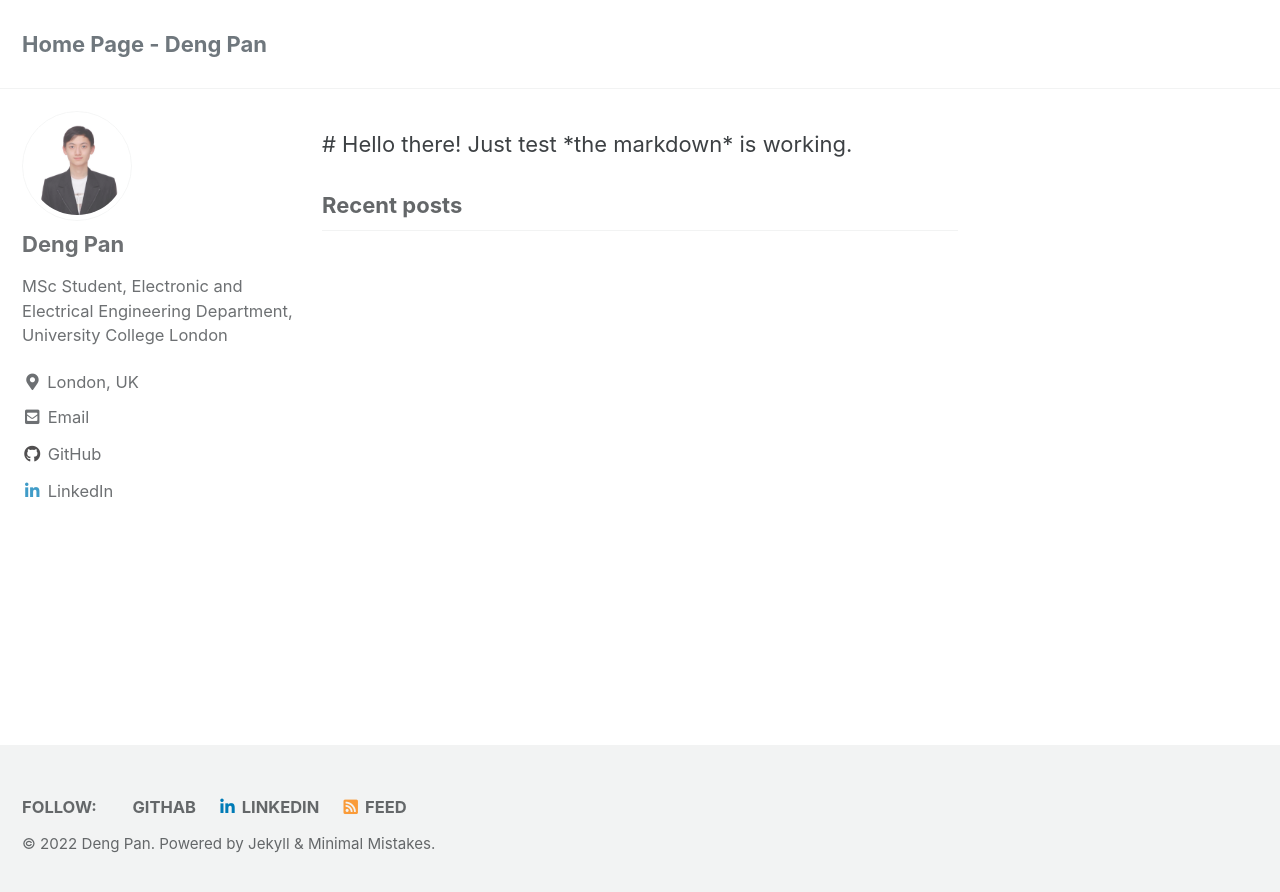
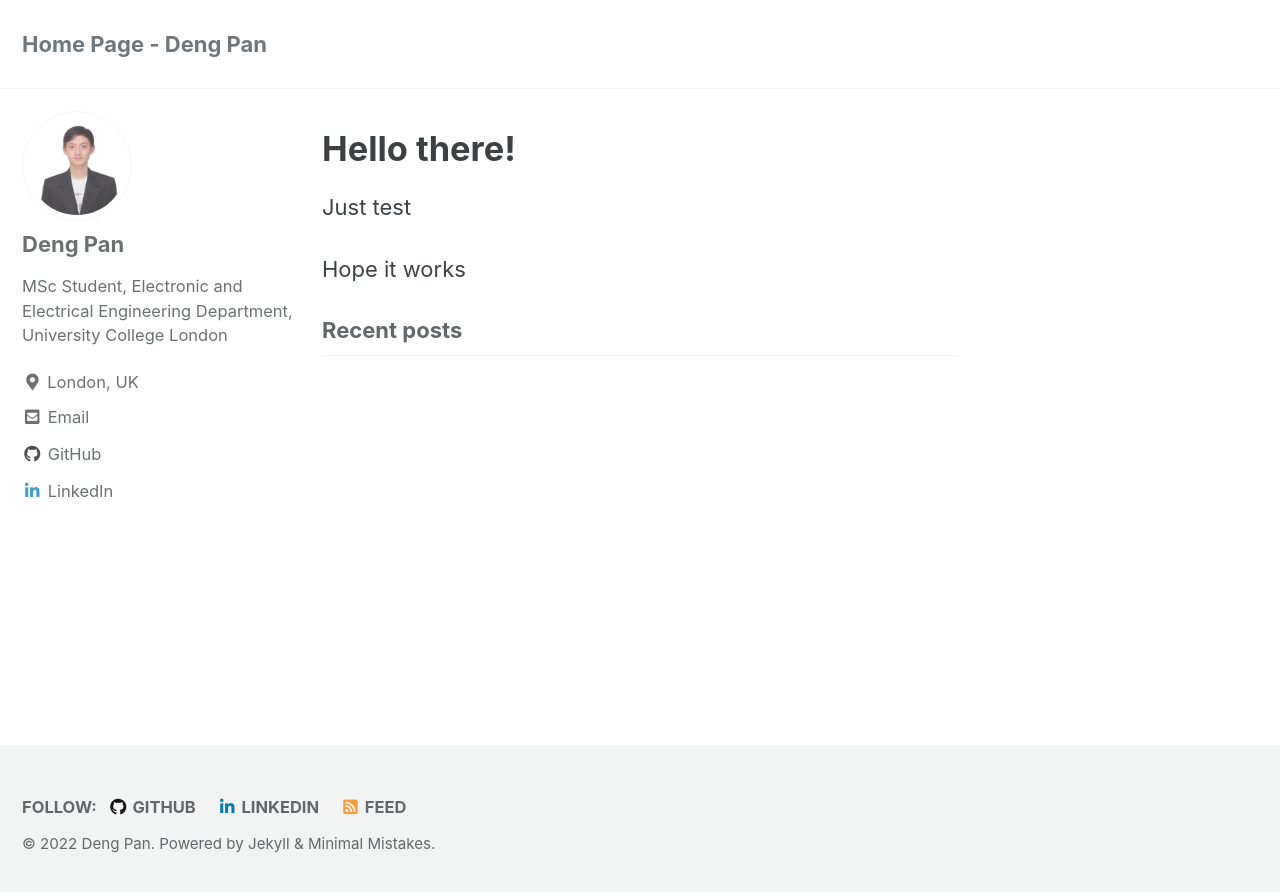
Before and after one commit to Deng-1-Pan/Deng-1-Pan.github.io, a Jekyll site: the page built from index.html, in a window 1280 px wide. Shown: the top 892 px of the page. Built offline with Jekyll 4.4.1, drawn with Linux system fonts in a browser that asks for light colours; cached includes are drawn as plain includes; the list of posts is cut into pages by our own code.

Commit message:
Few test

```diff
--- a/_config.yml
+++ b/_config.yml
@@ -141,8 +141,8 @@ footer:
     - label: "Email"
       icon: "fab fa-fw fa-envelope-square"
       # url:
-    - label: "GitHab"
-      icon: "fab fa-fw fa-githab"
+    - label: "GitHub"
+      icon: "fab fa-fw fa-github"
       url: "mailto:uceedp1@ucl.ac.uk"
     # - label: "Bitbucket"
     #   icon: "fab fa-fw fa-bitbucket"
--- a/index.html
+++ b/index.html
@@ -2,5 +2,6 @@
 layout: home
 author_profile: true
 ---
-# Hello there!
-Just test *the markdown* is working.
+<h1>Hello there!</h1>
+<p>Just test </p>
+<p>Hope it works</p>
```
